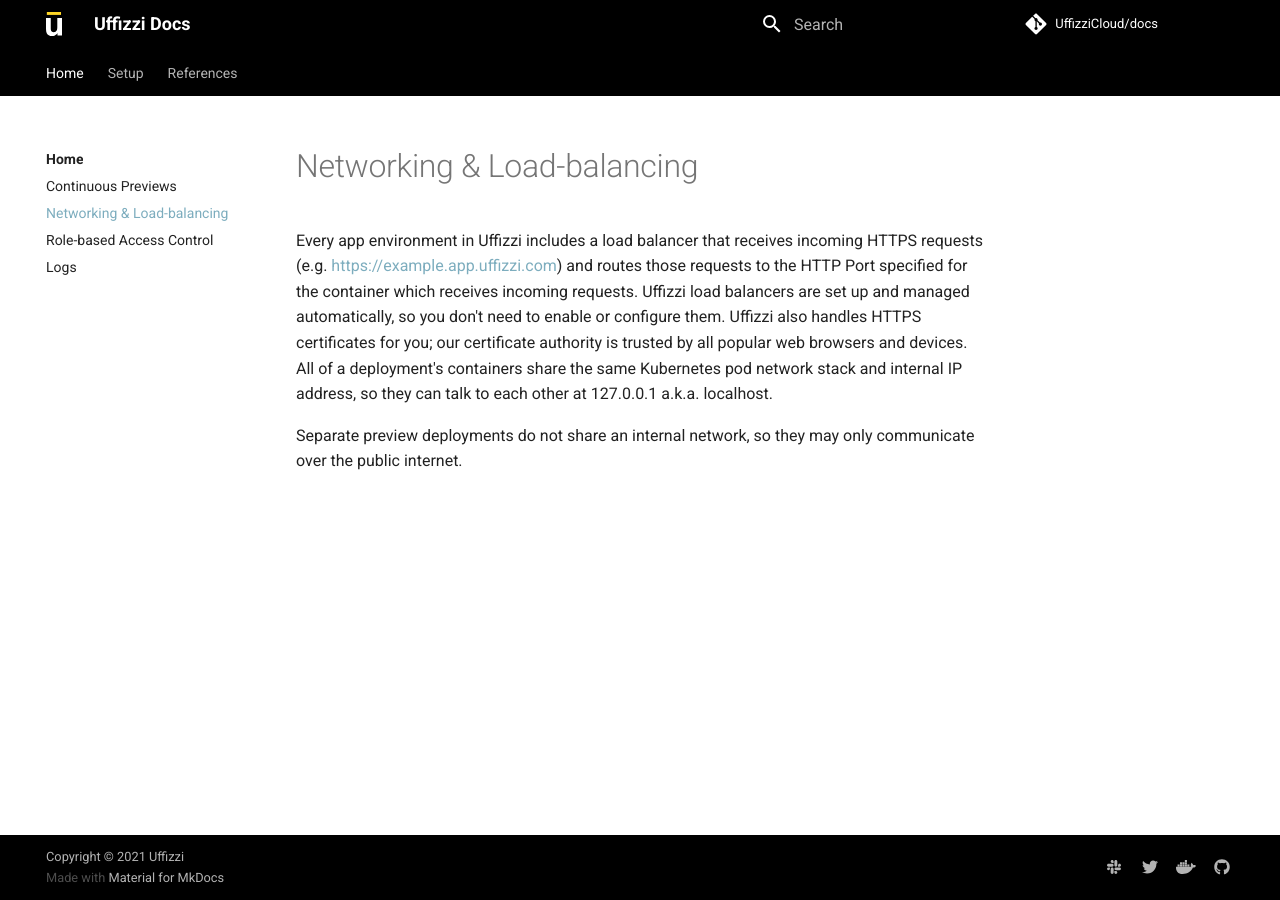
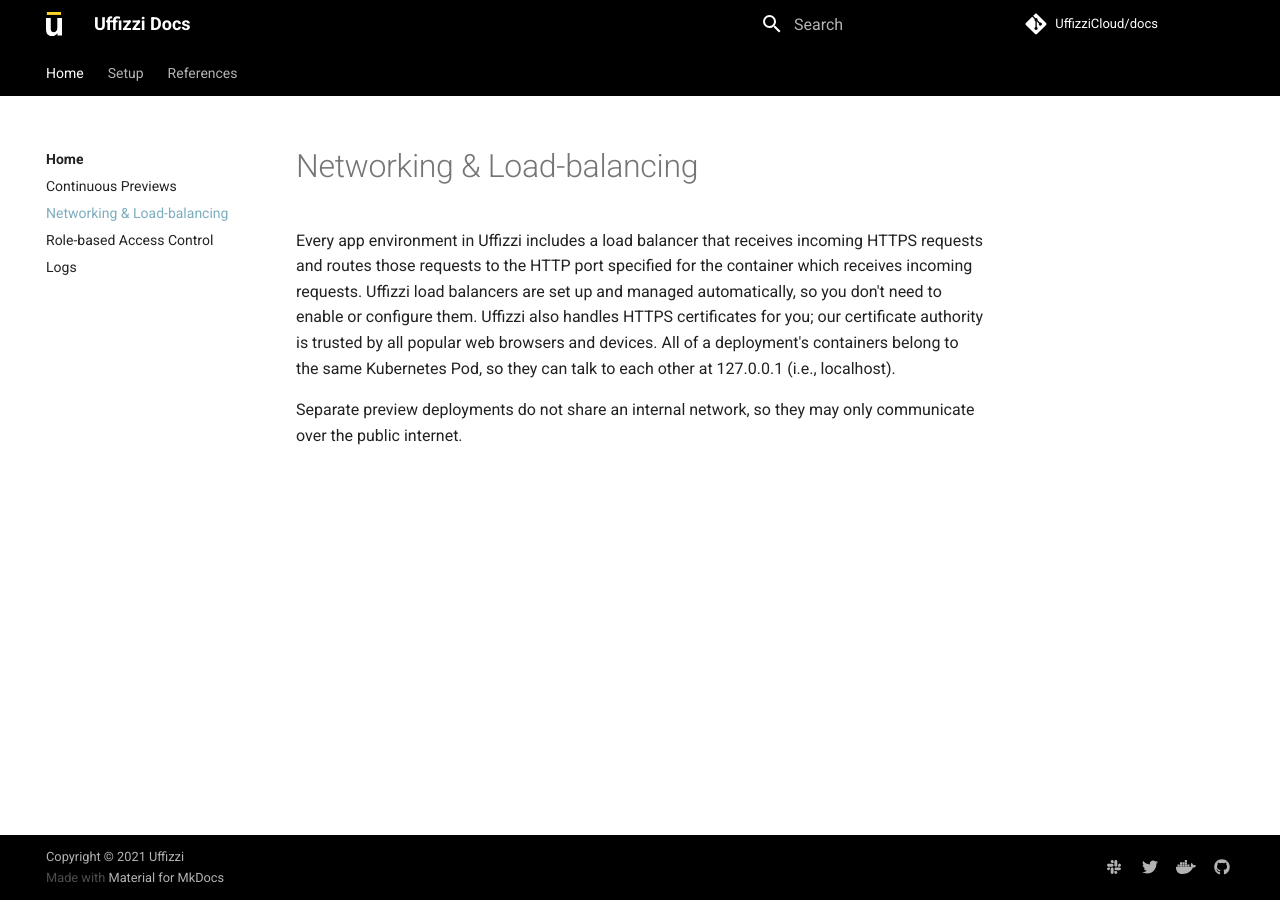
Before and after one commit to UffizziCloud/docs, an MkDocs documentation site: the page built from docs/networking.md, in a window 1280 px wide. Built offline with MkDocs 1.6.1 and Material for MkDocs 9.7.7, drawn with Linux system fonts in a browser that asks for light colours; comment, search, counter and statistics services are not loaded.

Commit message:
Update networking.md

```diff
--- a/docs/networking.md
+++ b/docs/networking.md
@@ -1,3 +1,3 @@
-Every app environment in Uffizzi includes a load balancer that receives incoming HTTPS requests (e.g. https://example.app.uffizzi.com) and routes those requests to the HTTP Port specified for the container which receives incoming requests. Uffizzi load balancers are set up and managed automatically, so you don't need to enable or configure them. Uffizzi also handles HTTPS certificates for you; our certificate authority is trusted by all popular web browsers and devices. All of a deployment's containers share the same Kubernetes pod network stack and internal IP address, so they can talk to each other at 127.0.0.1 a.k.a. localhost.
+Every app environment in Uffizzi includes a load balancer that receives incoming HTTPS requests and routes those requests to the HTTP port specified for the container which receives incoming requests. Uffizzi load balancers are set up and managed automatically, so you don't need to enable or configure them. Uffizzi also handles HTTPS certificates for you; our certificate authority is trusted by all popular web browsers and devices. All of a deployment's containers belong to the same Kubernetes Pod, so they can talk to each other at 127.0.0.1 (i.e., localhost).
 
 Separate preview deployments do not share an internal network, so they may only communicate over the public internet.
```
